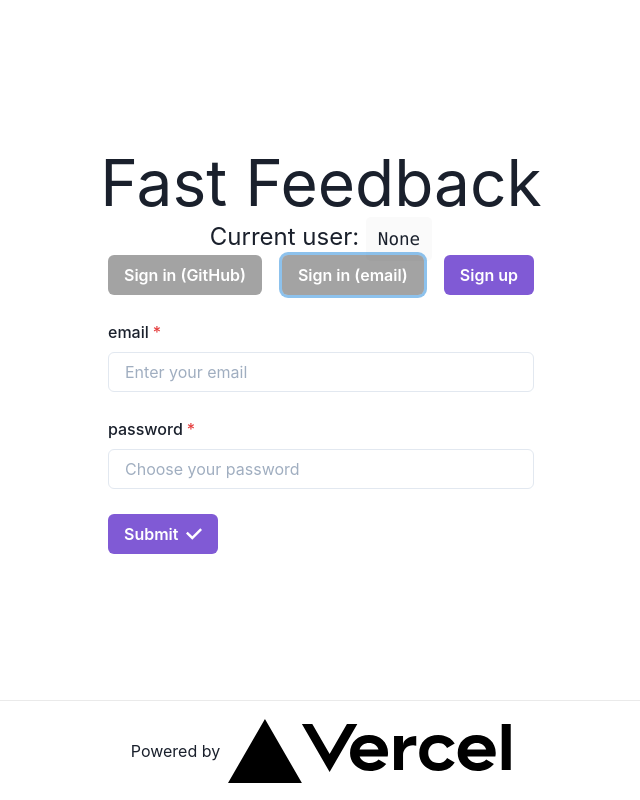
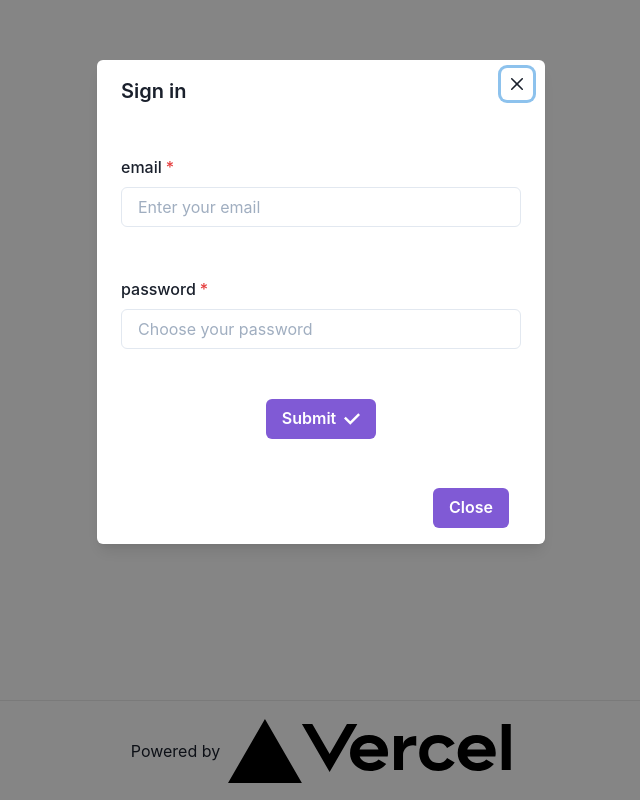
Before and after one commit to maumausaurus/fastfeedback, a Next.js app: page / in a window 1280 px wide. Both pictures are taken after a click on the button "Sign in (email)". Shown: the whole page, without its empty margins (319-959 px from the left). Built offline with nearby package versions, Linux system fonts and the light colour scheme; no server answers.

Commit message:
add modals

```diff
--- /dev/null
+++ b/components/AuthForm.js
@@ -0,0 +1,122 @@
+import { Fragment, useState } from 'react';
+import { useAuth } from '../lib/auth';
+import React from 'react'
+import {
+  Container,
+  FormControl,
+  FormLabel,
+  Input,
+  Center,
+  FormErrorMessage,
+  Button
+} from '@chakra-ui/react';
+import { CheckIcon } from '@chakra-ui/icons'
+
+const AuthForm = (props) => {
+    const {
+        isSignIn,
+        closeModal,
+    } = props;
+    const [email, setEmail] = useState(undefined);
+    const [password, setPassword] = useState(undefined);
+    const [confirmPassword, setConfirmPassword] = useState(undefined);
+    const [logInError, setLogInError] = useState(undefined);
+    const auth = useAuth();
+
+    // let [isSigningUp, setIsSigningUp] = useState(false);
+
+    const onSubmit = () => {
+        // create user
+        try {
+            if (!isSignIn) {
+               if (password === confirmPassword) {
+                    // Create account
+                    auth.createUser(email, password);
+                    setLogInError(undefined);
+                    closeModal();
+                } else {
+                    setLogInError(new Error('Les deux mots de passe ne sont pas identiques'));
+                }
+
+            } else {
+                // Login existing user
+                auth.signinWithEmailPassword(email, password);
+                setLogInError(undefined);
+                closeModal();
+            }
+        } catch (e) {
+            setLogInError(e);
+        }
+    }
+
+    return (
+        <div className="auth-form">
+            <Center mb="25px" mt="25px">
+                <FormControl isRequired>
+                    <FormLabel>email</FormLabel>
+                    <Input
+                        placeholder="Enter your email"
+                        onChange={(event) => {
+                            setEmail(event.target.value);
+                        }}
+                    />
+                    <FormErrorMessage>Error message</FormErrorMessage>
+                </FormControl>
+            </Center>
+
+            <Center mb="25px" mt="25px">
+                <FormControl isRequired mb="25px" mt="25px">
+                    <FormLabel>password</FormLabel>
+                    <Input
+                        placeholder="Choose your password"
+                        onChange={(event) => {
+                            setPassword(event.target.value);
+                        }}
+                    />
+                    <FormErrorMessage>Error message</FormErrorMessage>
+                </FormControl>
+            </Center>
+
+            {
+                !isSignIn && (
+                    <Center mb="25px" mt="25px">
+                        <FormControl isRequired mb="25px" mt="25px">
+                            <FormLabel>confirm password</FormLabel>
+                            <Input
+                                placeholder="Confirm your password"
+                                onChange={(event) => {
+                                    setConfirmPassword(event.target.value);
+                                }}
+                            />
+                            <FormErrorMessage>Error message</FormErrorMessage>
+                        </FormControl>
+                    </Center>
+                )
+            }
+
+            {
+                logInError && (
+                    <div>{logInError?.message}</div>
+                )
+            }
+
+            <Center mb="25px" mt="25px">
+                <Button
+                    variant="solid"
+                    size="md"
+                    colorScheme="purple"
+                    display="flex"
+                    rightIcon={<CheckIcon />}
+                    flexDirection="row"
+                    justifyContent="flex-start"
+                    boxShadow={10}
+                    onClick={onSubmit}
+                >
+                    Submit
+                </Button>
+            </Center>
+        </div>
+    );
+};
+
+export default AuthForm;
--- /dev/null
+++ b/components/ModalSignIn.js
@@ -0,0 +1,37 @@
+import { Button, Modal, ModalBody, ModalCloseButton, ModalContent, ModalFooter, ModalHeader, ModalOverlay, useDisclosure } from '@chakra-ui/react';
+import AuthForm from './AuthForm';
+
+/**
+ * Authentication for existing users
+ */
+const ModalSignIn = () => {
+  const { isOpen, onOpen, onClose } = useDisclosure();
+
+  return (
+    <>
+      <Button onClick={onOpen}>Sign in (email)</Button>
+
+      <Modal isOpen={isOpen} onClose={onClose}>
+        <ModalOverlay />
+        <ModalContent>
+          <ModalHeader>Sign in</ModalHeader>
+          <ModalCloseButton />
+          <ModalBody>
+            <AuthForm
+              isSignIn={true}
+              closeModal={onClose}
+            />
+          </ModalBody>
+
+          <ModalFooter>
+            <Button colorScheme="purple" mr={3} onClick={onClose}>
+              Close
+            </Button>
+          </ModalFooter>
+        </ModalContent>
+      </Modal>
+    </>
+  );
+};
+
+export default ModalSignIn;
--- /dev/null
+++ b/components/ModalSignUp.js
@@ -0,0 +1,42 @@
+import { Button, Modal, ModalBody, ModalCloseButton, ModalContent, ModalFooter, ModalHeader, ModalOverlay, useDisclosure } from '@chakra-ui/react';
+import AuthForm from './AuthForm';
+
+/**
+ * Creating new user account
+ */
+const ModalSignUp = () => {
+  const { isOpen, onOpen, onClose } = useDisclosure();
+
+  return (
+    <>
+      <Button
+        onClick={onOpen}
+        colorScheme="purple"
+      >
+        Sign up
+      </Button>
+
+      <Modal isOpen={isOpen} onClose={onClose}>
+        <ModalOverlay />
+        <ModalContent>
+          <ModalHeader>Sign up</ModalHeader>
+          <ModalCloseButton />
+          <ModalBody>
+            <AuthForm
+              isSignIn={false}
+              closeModal={onClose}
+            />
+          </ModalBody>
+
+          <ModalFooter>
+            <Button colorScheme="blue" mr={3} onClick={onClose}>
+              Close
+            </Button>
+          </ModalFooter>
+        </ModalContent>
+      </Modal>
+    </>
+  );
+};
+
+export default ModalSignUp;
--- a/pages/index.js
+++ b/pages/index.js
@@ -5,43 +5,15 @@ import React from 'react'
 import {
   ChakraProvider,
   Container,
-  FormControl,
-  FormLabel,
-  Input,
-  FormErrorMessage,
   Button
 } from '@chakra-ui/react';
 import { CheckIcon } from '@chakra-ui/icons'
+import ModalSignIn from '../components/ModalSignIn'
+import ModalSignUp from '../components/ModalSignUp'
 
 
 const Home = () => {
-
-  const [email, setEmail] = useState(undefined);
-  const [password, setPassword] = useState(undefined);
-  const [logInError, setLogInError] = useState(undefined);
-  let [isSigningUp, setIsSigningUp] = useState(false);
-
-  console.log("email:", email, "password:", password);
-  console.log(logInError);
-  console.log("isSigningUp", isSigningUp)
-
   const auth = useAuth();
-
-  const onSubmit = () => {
-    if (isSigningUp) {
-      try {
-        auth.createUser(email, password)
-      } catch (e) {
-        setLogInError(e);
-      }
-    } else {
-      try {
-        auth.signinWithEmailPassword(email, password)
-      } catch (e) {
-        setLogInError(e);
-      }
-    }
-  }
 
   return (
     <div className="container">
@@ -59,10 +31,8 @@ const Home = () => {
 
         <ChakraProvider resetCSS>
           <Container>
-            {auth?.user ? (
-              <button onClick={(e) => auth.signout()}>Sign Out</button>
-            ) : (
-                <Fragment>
+            <div>
+              <ModalSignIn/>
               <Button
                 variant="solid"
                 size="md"
@@ -71,67 +41,20 @@ const Home = () => {
                 onClick={(e) => auth.signinWithGithub()}>
                 Sign in (GitHub)
                 </Button>
-                  <Button
-                    variant="solid"
-                    size="md"
-                    mr="20px"
-                    colorScheme="blackAlpha"
-                    onClick={(e) => auth.signinWithEmailPassword()}>
-                    Sign in (email)
-                  </Button>
-                  <Button
-                    variant="solid"
-                    size="md"
-                    colorScheme="purple"
-                    onClick={(e) => setIsSigningUp(true)}>
-                    Sign up
-                  </Button>
+              <ModalSignUp />
+            </div>
+
+          </Container>
+          <Container>
+            {auth?.user ? (
+              <button onClick={(e) => auth.signout()}>Sign Out</button>
+            ) : (
+              <Fragment>
               </Fragment>
             )}
-
-          </Container>
-
-          <Container display="block" mt="25px">
-            <FormControl isRequired>
-              <FormLabel>email</FormLabel>
-              <Input
-                placeholder="Enter your email"
-
-                onChange={(event) => {
-                  setEmail(event.target.value);
-                }}
-              />
-              <FormErrorMessage>Error message</FormErrorMessage>
-            </FormControl>
-            <FormControl isRequired mb="25px" mt="25px">
-              <FormLabel>password</FormLabel>
-              <Input
-                placeholder="Choose your password"
-                onChange={(event) => {
-                  setPassword(event.target.value);
-                }}
-              />
-              <FormErrorMessage>Error message</FormErrorMessage>
-            </FormControl>
-            <Button
-              variant="solid"
-              size="md"
-              colorScheme="purple"
-              display="flex"
-              rightIcon={<CheckIcon />}
-              flexDirection="row"
-              justifyContent="flex-start"
-              boxShadow={10}
-              onClick={onSubmit}
-            >
-              Submit
-      </Button>
           </Container>
         </ChakraProvider>
-
       </main>
-
-
 
       <footer>
         <a
```
Also changed, not shown: pages/dashboard.js (renamed from pages/homepage.js). Lines whose indentation alone changed are shown as unchanged.
